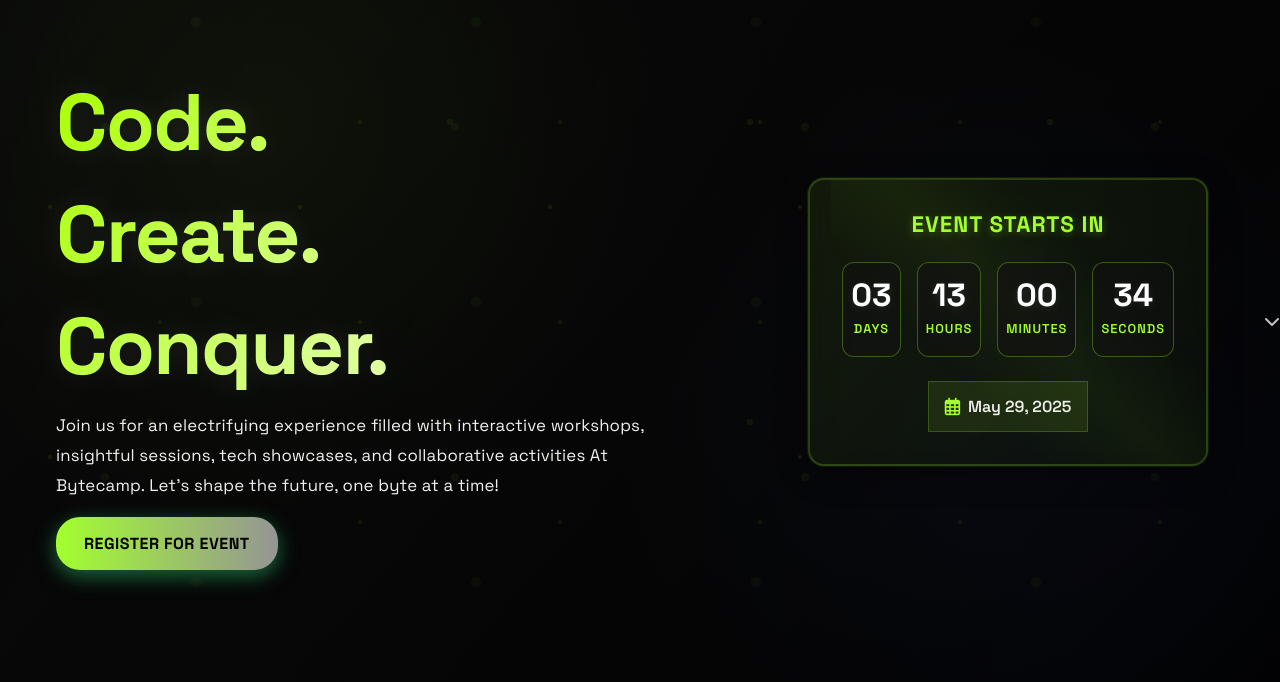
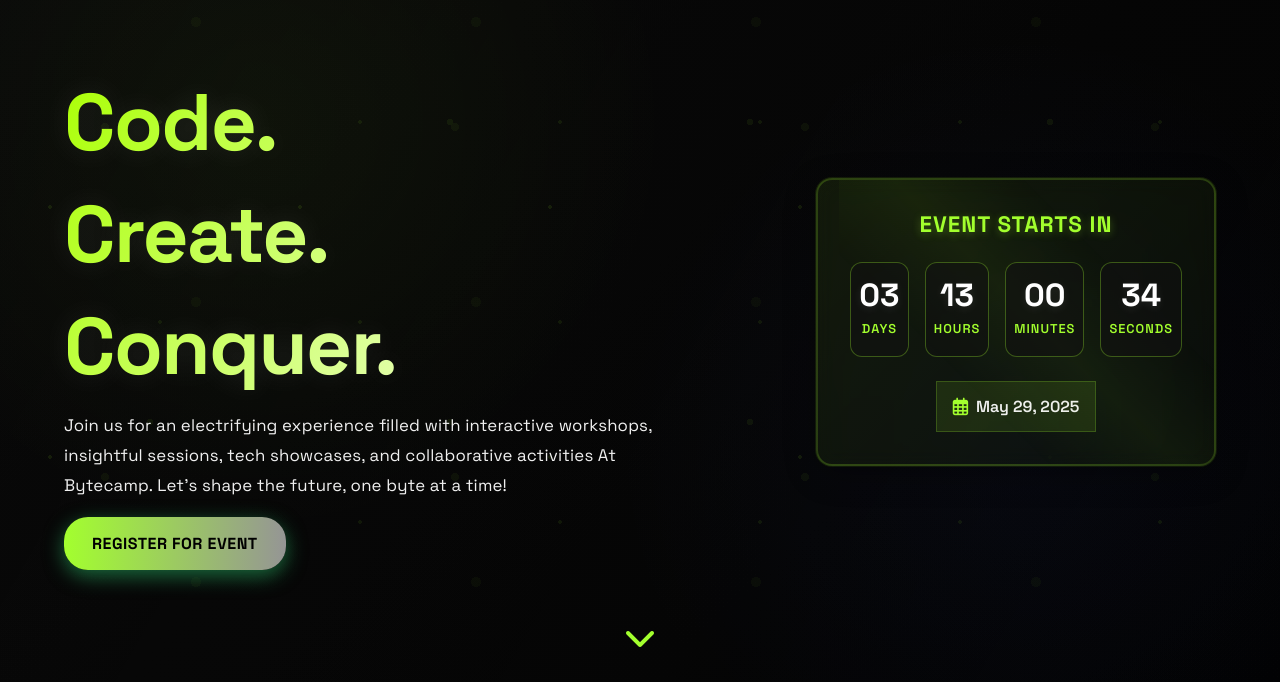
Before and after one commit to HassanFaisal2604/BYTE_CAMP, a website: page index.html in a window 1280 px wide. Shown: the part 118-800 px from the top of the page. Drawn offline with nearby package versions, Linux system fonts and the light colour scheme; a script that the page names is missing; files whose address does not match are found by name.

Commit message:
some changes

```diff
--- a/styles.css
+++ b/styles.css
@@ -1350,7 +1350,7 @@ p {
     top: 0;
     left: 0;
     width: 100%;
-    height: 3px;
+    height: 4px;
     background: linear-gradient(90deg, var(--primary-color), transparent);
 }
 
@@ -2653,3 +2653,31 @@ p {
 .sponsor-logo img[alt="Organic Heritage"]:hover {
     transform: scale(1.18);
 }
+
+/* Move countdown timer towards the right on desktop */
+@media (min-width: 1024px) {
+  .hero .countdown-container {
+    margin-left: 60px;
+  }
+}
+
+/* Center the scroll-indicator at the bottom of the hero section */
+.scroll-indicator {
+  position: absolute;
+  left: 50%;
+  bottom: 24px;
+  transform: translateX(-50%);
+  z-index: 10;
+  font-size: 2rem;
+  color: var(--primary-color);
+  animation: bounce-down 1.5s infinite;
+}
+
+@keyframes bounce-down {
+  0%, 100% { transform: translateX(-50%) translateY(0); }
+  50% { transform: translateX(-50%) translateY(10px); }
+}
+
+.fa-chevron-down:before {
+  content: "\f078";
+}
```
